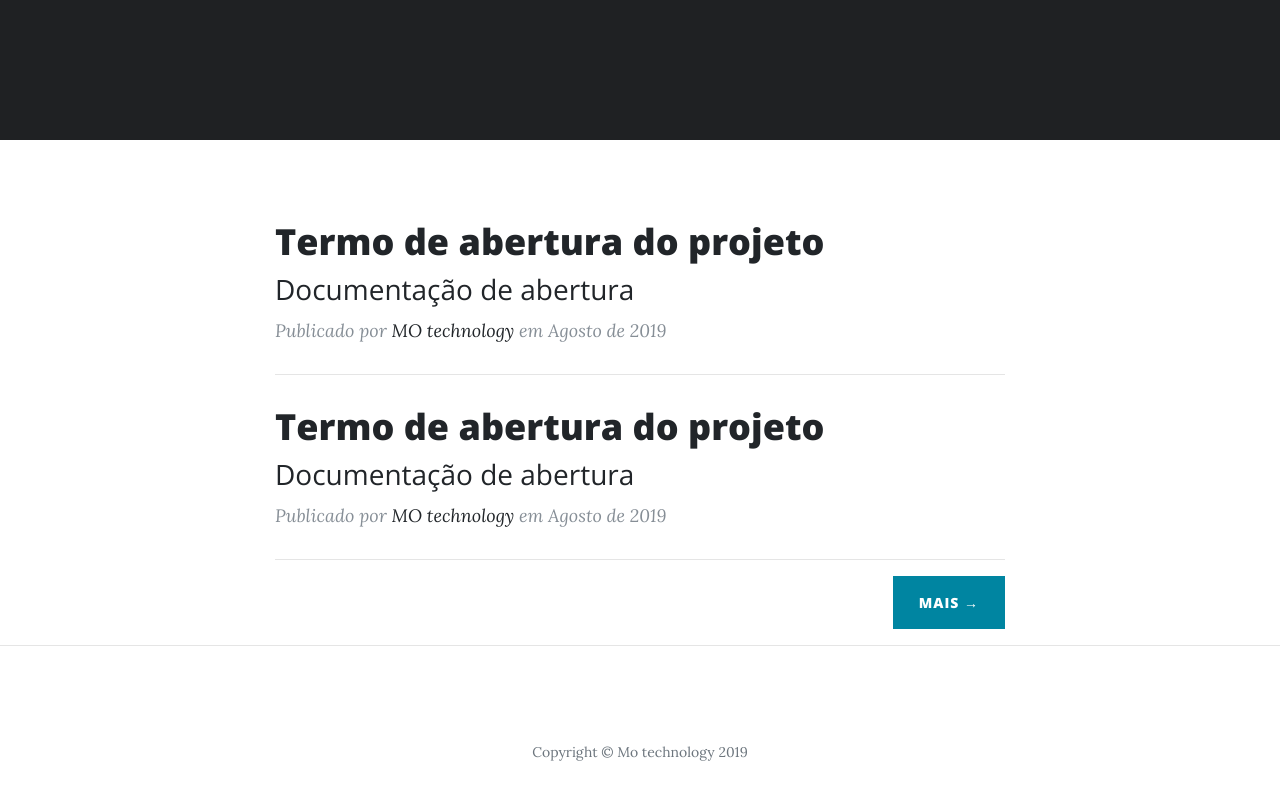
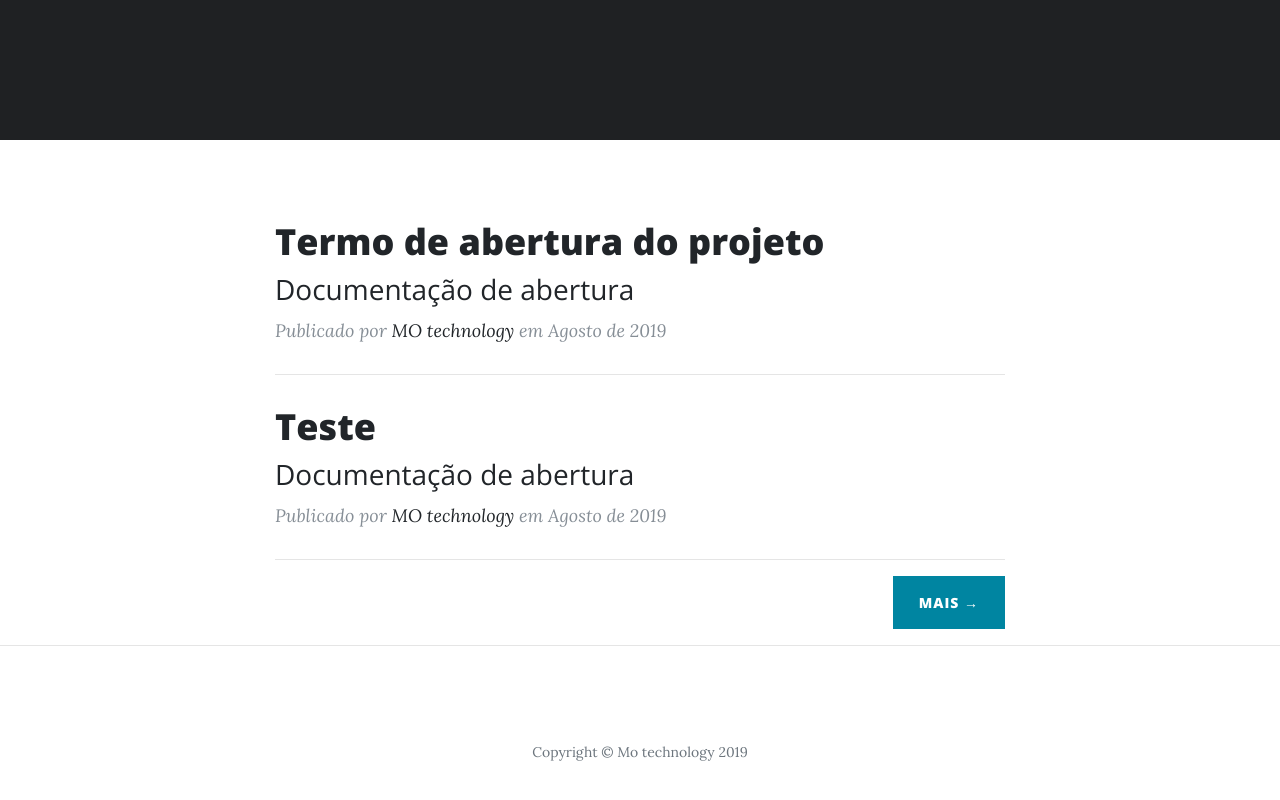
Before and after one commit to motechnology/Documentos, a website: page index.html in a window 1280 px wide. Shown: the part 637-1437 px from the top of the page. Drawn offline with nearby package versions, Linux system fonts and the light colour scheme.

Commit message:
Update index.html

```diff
--- a/index.html
+++ b/index.html
@@ -88,7 +88,7 @@
         <div class="post-preview">    <!-- Início segunda postagem -->
           <a href="post2.html">
             <h2 class="post-title">
-              Termo de abertura do projeto
+              Teste
             </h2>
             <h3 class="post-subtitle">
               Documentação de abertura
```
